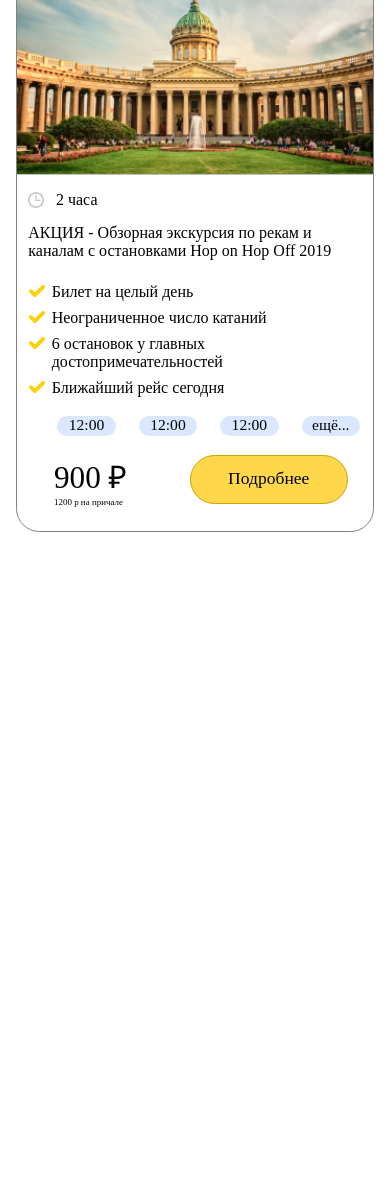
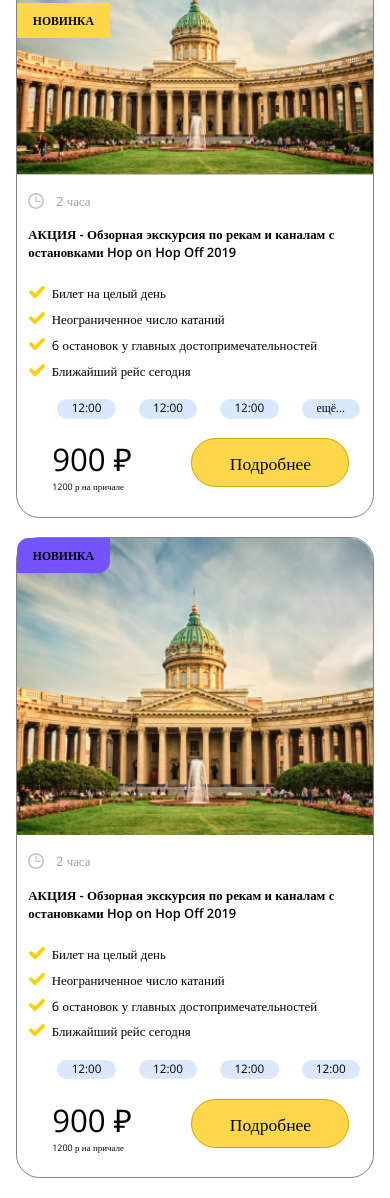
Before and after one commit to piuu-piuu/P_layout_task, a plain HTML site: page nevatrip_layout/index.html in a window 390 px wide. Shown: the part 73-1271 px from the top of the page. Before the commit the page ends 844 px from the top, so only its background shows below. Drawn offline with nearby package versions, Linux system fonts and the light colour scheme.

Commit message:
mobile layout only, fin

```diff
--- a/nevatrip_layout/index.html
+++ b/nevatrip_layout/index.html
@@ -13,6 +13,7 @@
 
 <head>
     <meta charset="utf-8">
+    <link href='https://fonts.googleapis.com/css?family=Open+Sans:400,600,300' rel='stylesheet' type='text/css'>
     <title>title</title>
     <link rel="stylesheet" href="style.css">
     <script src="script.js"></script>
@@ -21,9 +22,11 @@
 <body onload="count_buttons()">
 
     <div class="main-container">
+
         <div class="trip-card">
             <div class="image-container">
                 <img class="card-image" src="img/sankt-peterburg-piter-st-3495.png" alt="Виды Санкт-Петербурга">
+                <div class="image-flag">НОВИНКА</div>
             </div>
             <div class="info-container">
                 <div class="duration">
@@ -61,6 +64,45 @@
                 </div>
             </div>
         </div>
+
+        <div class="trip-card">
+            <div class="image-container">
+                <img class="card-image" src="img/sankt-peterburg-piter-st-34952.png" alt="Виды Санкт-Петербурга">
+                <div class="image-flag-2">НОВИНКА</div>
+            </div>
+            <div class="info-container">
+                <div class="duration">
+                    <img class="clock-img" src="img/clock.svg" alt="clock">
+                    <p class="duration-label">2 часа</p>
+                </div>
+                <div class="trip-title">
+                    <p>АКЦИЯ - Обзорная экскурсия по рекам и каналам с остановками Hop on Hop Off 2019</p>
+                </div>
+                <div class="option-list">
+                    <ul style="list-style-image: url(img/bullet.svg)">
+                        <li>Билет на целый день</li>
+                        <li>Неограниченное число катаний</li>
+                        <li>6 остановок у главных достопримечательностей</li>
+                        <li>Ближайший рейс сегодня</li>
+                    </ul>
+                </div>
+                <div class="time-table">
+                    <div class="time-button-2">12:00</div>
+                    <div class="time-button-2">12:00</div>
+                    <div class="time-button-2">12:00</div>
+                    <div class="time-button-2">12:00</div>
+                </div>
+                <div class="footer">
+                    <div class="footer-info">
+                        <p class="total-early">900 ₽</p>
+                        <p class="total-late">1200 р на причале</p>
+                    </div>
+                    <div class="footer-button">
+                        <p class=button-label>Подробнее</p>
+                    </div>
+                </div>
+            </div>
+        </div>
     </div>
 </body>
 
--- a/nevatrip_layout/script.js
+++ b/nevatrip_layout/script.js
@@ -15,9 +15,4 @@ function show_buttons() {
     let buttons = document.querySelectorAll('.time-button');
     buttons.forEach((b, i) => { b.style.display = "block" })
     buttons[buttons.length - 1].style.display = "none";
-    // if (x.style.display === "none") {
-    //     x.style.display = "block";
-    // } else {
-    //     x.style.display = "none";
-    // }
 }
--- a/nevatrip_layout/style.css
+++ b/nevatrip_layout/style.css
@@ -1,16 +1,22 @@
 * {
     margin: 0;
     padding: 0;
+    font-family: "Open Sans";
+    font-style: normal;
 }
 
 .main-container {
     margin: 4vw;
+    font-family: "Open Sans";
+    font-style: normal;
 }
 
 .trip-card {
+    position: relative;
     box-sizing: border-box;
     border: 0.3px solid #828282;
     border-radius: 6vw;
+    margin: 0 0 5vw 0;
 }
 
 .card-image {
@@ -18,9 +24,36 @@
     width: 100%;
 }
 
+.image-flag,
+.image-flag-2 {
+    position: absolute;
+    width: 24vw;
+    height: 9vw;
+    text-align: center;
+    line-height: 9vw;
+    font-weight: 600;
+    font-size: 3vw;
+}
+
+.image-flag {
+    top: 7vh;
+    left: 0;
+    background: #fed74b;
+}
+
+.image-flag-2 {
+    top: 0;
+    left: 0;
+    background: #7553ff;
+    border-radius: 3vw 0px 3vw;
+}
+
 .duration {
     display: flex;
     padding: 3vw;
+    font-weight: 400;
+    font-size: 3.3vw;
+    color: #9e9e9e;
 }
 
 .clock-img {
@@ -29,10 +62,14 @@
 
 .trip-title {
     padding: 1vw 2vw 4vw 3vw;
+    font-weight: 600;
+    font-size: 3.3vw;
 }
 
 li {
     margin: 2vw 0 0 0;
+    font-weight: 400;
+    font-size: 3.3vw;
 }
 
 .option-list {
@@ -46,14 +83,16 @@ li {
     padding: 2vw 2vw 2vw 6vw;
 }
 
-.time-button {
+.time-button,
+.time-button-2 {
     text-align: center;
     width: 15vw;
     height: 5vw;
     margin: 3vw 0 0 3vw;
     background: #d9e8ff;
     border-radius: 11px;
-    font-size: 4vw;
+    font-size: 3vw;
+    font-weight: 400;
 }
 
 .footer {
@@ -63,7 +102,6 @@ li {
 
 .footer-info {
     display: table-cell;
-    vertical-align: middle;
     padding: 3vw;
     margin: 0 0 3vw 0;
 }
```
Also changed, not shown: nevatrip_layout/img/sankt-peterburg-piter-st-34952.png (added).
